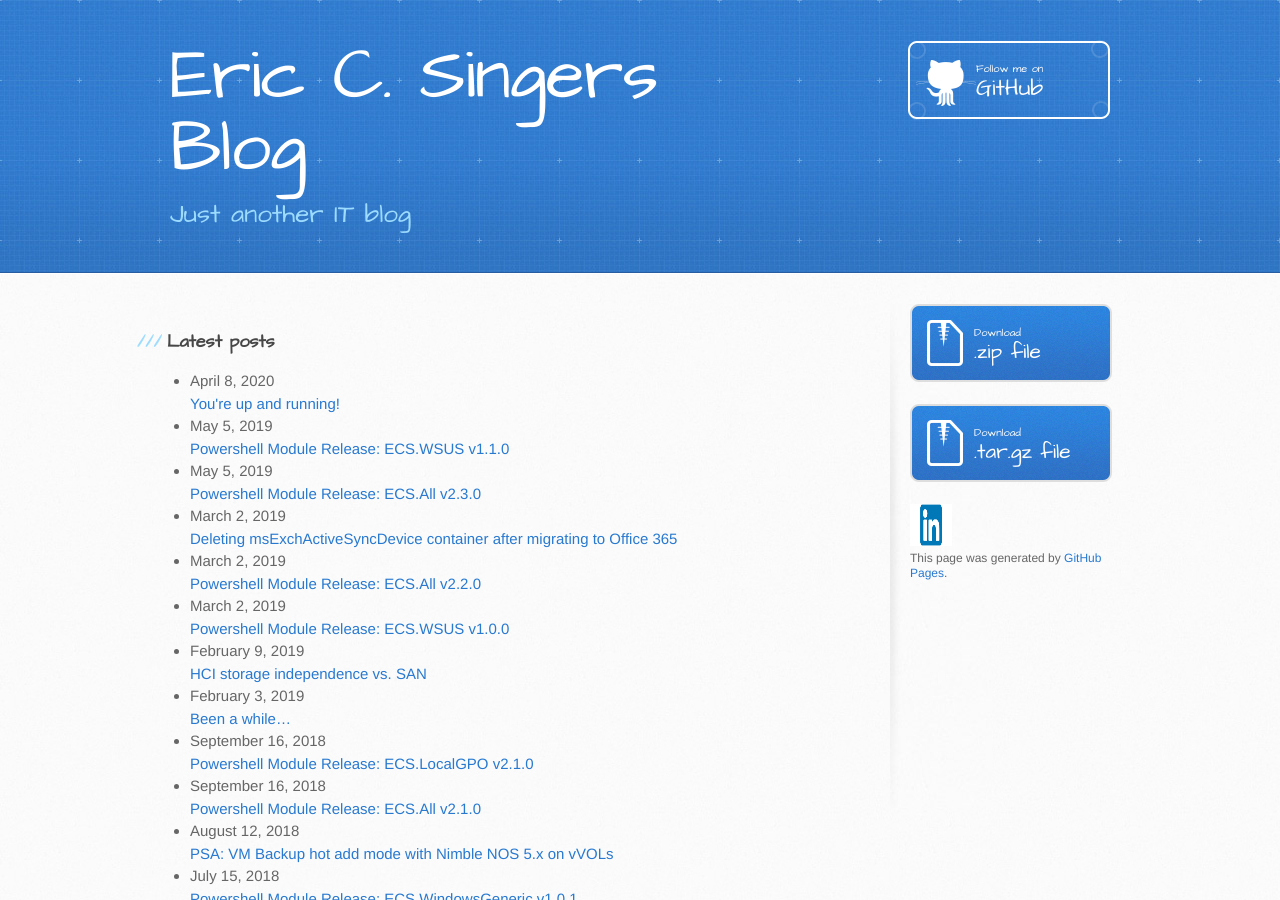
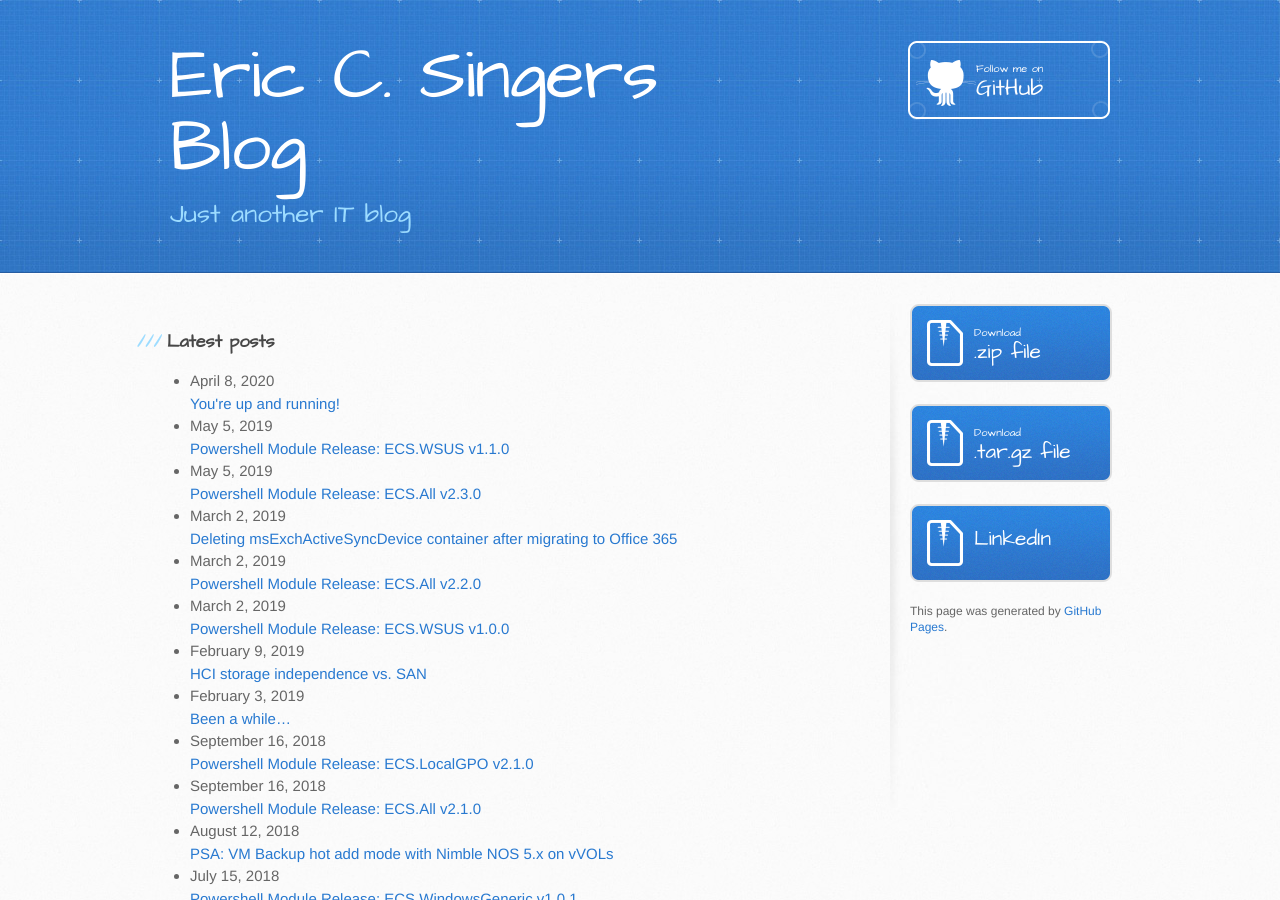
Before and after one commit to ericcsinger/ericcsinger.github.io, a Jekyll site: the page built from index.md, in a window 1280 px wide and 900 px high. Built offline with Jekyll 4.4.1, drawn with Linux system fonts in a browser that asks for light colours; our own code applies the rules of GitHub Pages for plain Markdown files.

Commit message:
Update default.html

```diff
--- a/_layouts/default.html
+++ b/_layouts/default.html
@@ -49,9 +49,10 @@
           {% endif %}
 
           <!-- LinkedIn -->
-          <a href="https://www.linkedin.com/in/ericcsinger">
-            <img src="{{ site.github.url }}/assets/images/sidebar/LinkedIn.png" alt="LinkedIn" style="width:42px;height:42px;border:0;">
+          <a href="https://www.linkedin.com/in/ericcsinger" class="button">
+            LinkedIn
           </a>
+
 
 
 
```
